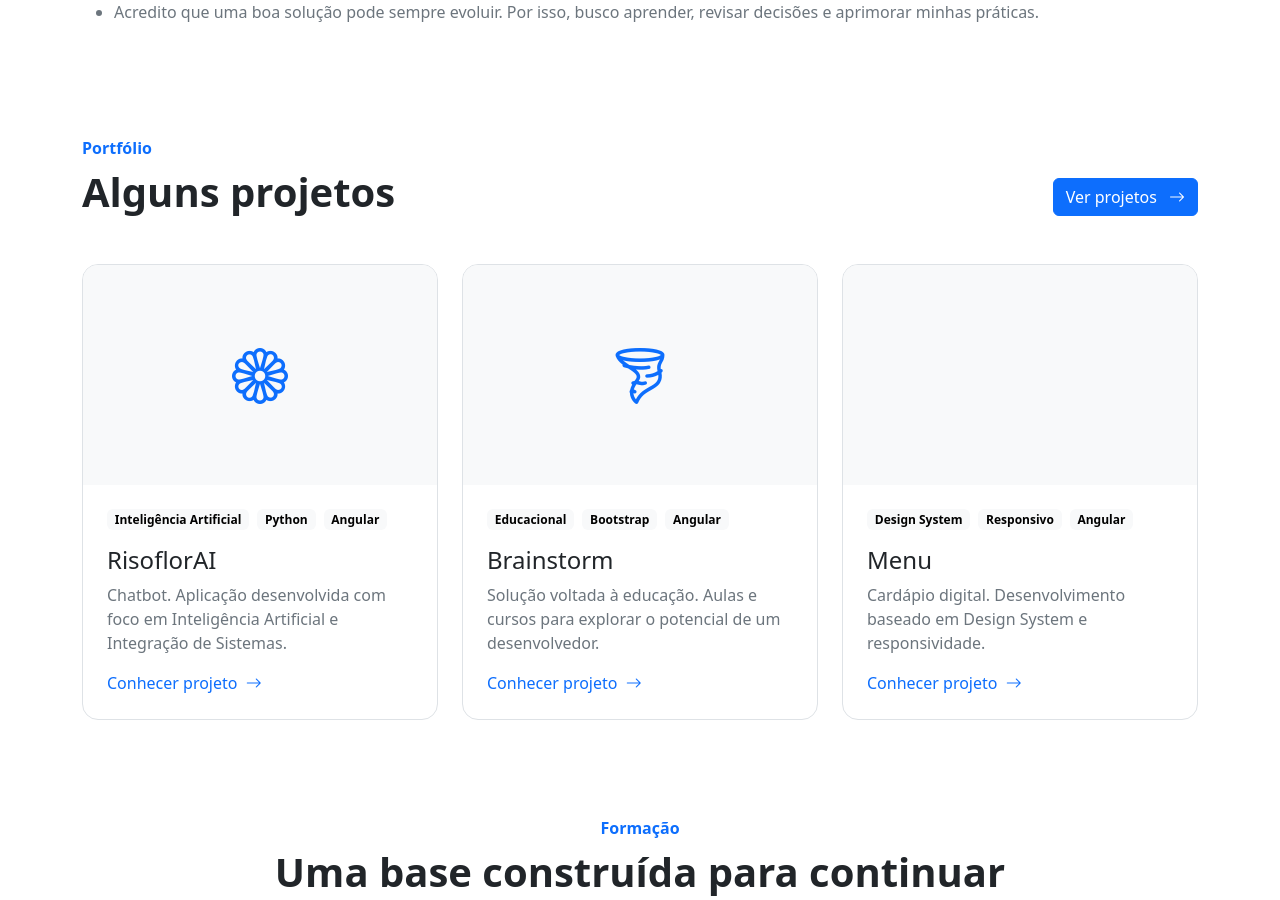
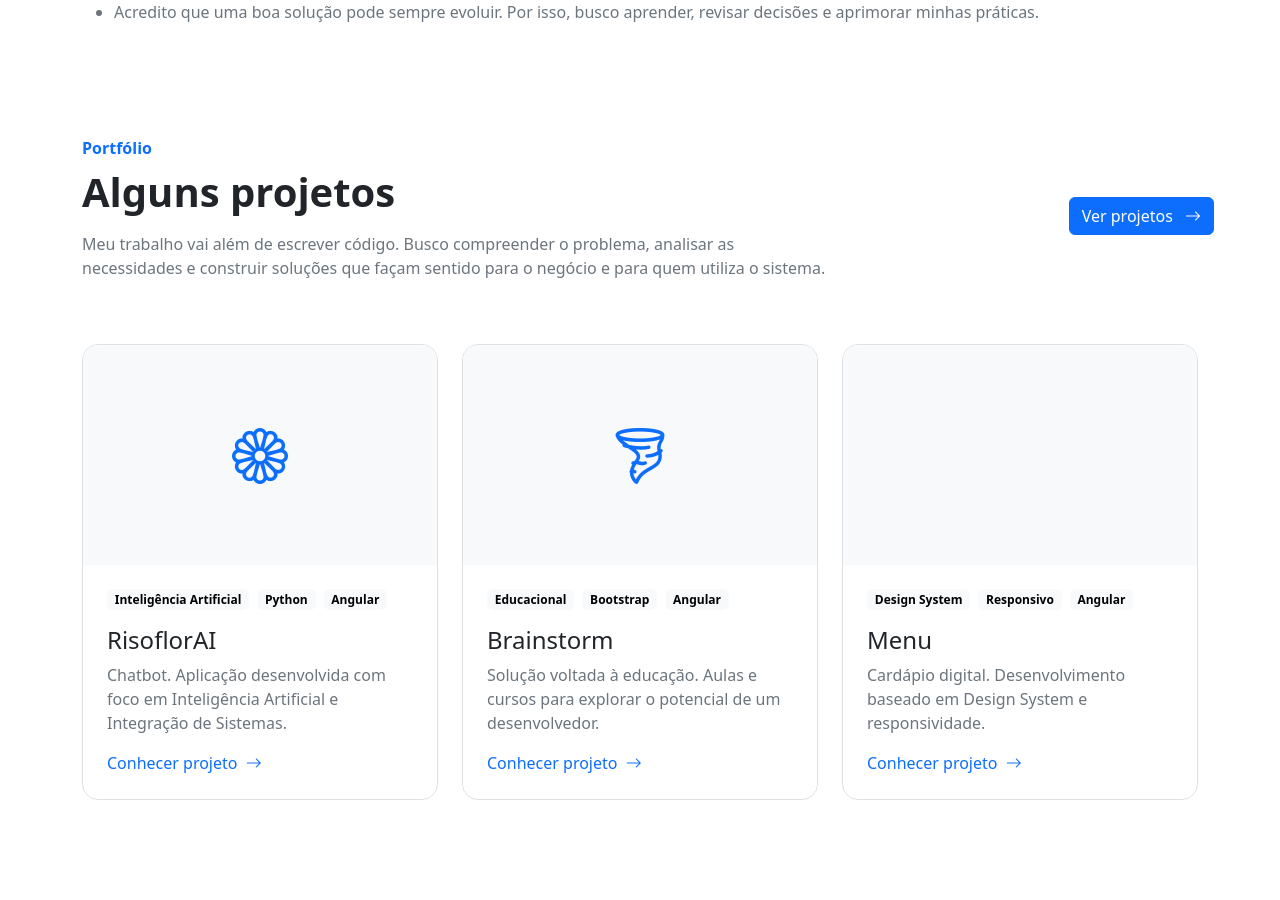
Before and after one commit to ronaldosabino/professional-portfolio, an Angular app: page / in a window 1280 px wide. Shown: the part 2420-3320 px from the top of the page. Built offline with nearby package versions, Linux system fonts and the light colour scheme.

Commit message:
feat: add project description to enhance project section details

```diff
--- a/src/app/features/home/home.html
+++ b/src/app/features/home/home.html
@@ -82,6 +82,7 @@
     <div class="row mb-5">
 
         <div class="d-flex flex-column flex-md-row align-items-center justify-content-between">
+
 
             <div class="col-12 col-md-8">
                 <span class="text-primary fw-semibold">
@@ -502,10 +503,9 @@
 <!-- PROJETOS -->
 <section class="py-5">
 
-    <div class="d-flex flex-column flex-md-row justify-content-between align-items-md-end gap-3 mb-5">
+    <div class="d-flex flex-column flex-md-row justify-content-between align-items-md-center gap-3 mb-5">
 
-        <div>
-
+        <div class="col-12 col-md-8">
             <span class="text-primary fw-semibold">
                 {{ homePage.projects.label }}
             </span>
@@ -514,12 +514,18 @@
                 {{ homePage.projects.title }}
             </h2>
 
+            <p class="text-secondary mt-3">
+                {{ homePage.areas.description }}
+            </p>
         </div>
 
-        <button routerLink="/projects" class="btn btn-primary">
-            {{ homePage.projects.viewProjectsButton }}
-            <i class="bi bi-arrow-right ms-2"></i>
-        </button>
+        <div class="col-12 col-md-4 d-flex justify-content-md-end flex-column flex-md-row">
+            <button routerLink="/projects" class="btn btn-primary">
+                {{ homePage.projects.viewProjectsButton }}
+                <i class="bi bi-arrow-right ms-2"></i>
+            </button>
+        </div>
+
 
     </div>
 
--- a/src/app/features/home/home.ts
+++ b/src/app/features/home/home.ts
@@ -110,6 +110,7 @@ export class Home {
     projects: {
       label: '',
       title: '',
+      description: '',
       viewProjectsButton: '',
 
       risoflorAI: {
@@ -319,6 +320,9 @@ export class Home {
           label: 'Portfólio',
 
           title: 'Alguns projetos',
+
+          description:
+            'Uma seleção de projetos que demonstra minha experiência prática no desenvolvimento de aplicações, explorando diferentes tecnologias, integrações e soluções para necessidades reais.',
 
           viewProjectsButton: 'Ver projetos',
 
@@ -542,6 +546,9 @@ export class Home {
 
           title: 'Some projects',
 
+          description:
+            'A selection of projects that demonstrates my practical experience in application development, exploring various technologies, integrations, and solutions for real-world needs.',
+
           viewProjectsButton: 'View projects',
 
           risoflorAI: {
@@ -762,6 +769,9 @@ export class Home {
 
           title: 'Algunos proyectos',
 
+          description:
+            'Una selección de proyectos que demuestra mi experiencia práctica en el desarrollo de aplicaciones, explorando diferentes tecnologías, integraciones y soluciones para necesidades reales.',
+
           viewProjectsButton: 'Ver proyectos',
 
           risoflorAI: {
```
